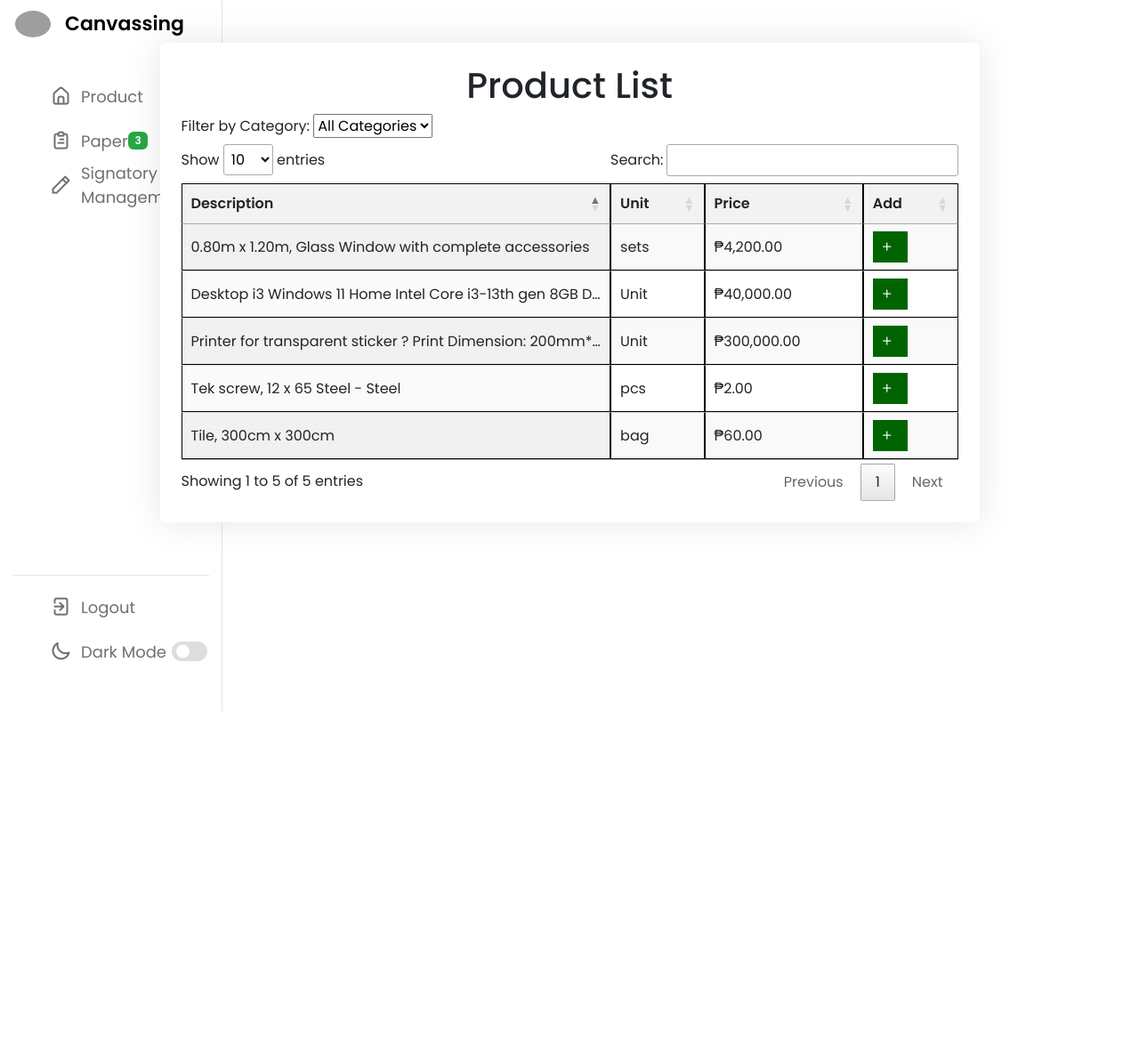
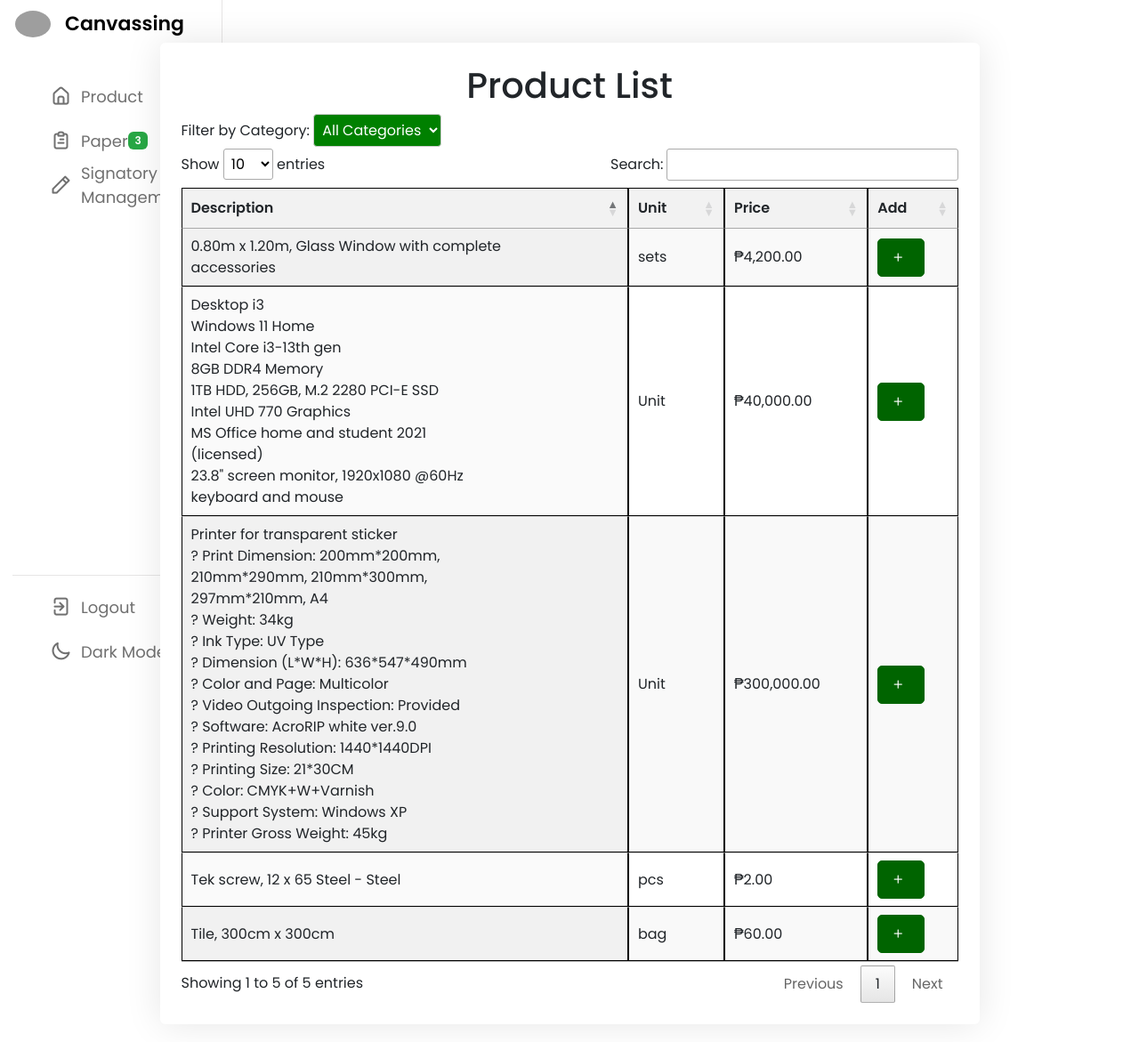
Before and after one commit to steewwww/capstone1, a PHP site: page / in a window 1280 px wide. Shown: the whole page at 89% size. Before the commit the page ends 800 px from the top, so only its background shows below. Run offline with PHP 8.4, Linux system fonts and the light colour scheme; a user stored in the database is signed in; data comes from the database, SQL or seed files in the repository; some libraries are stand-ins or nearby versions; grey boxes are pictures that could not be loaded.

Commit message:
Update index.php

```diff
--- a/index.php
+++ b/index.php
@@ -36,6 +36,7 @@ $user_data = check_login($conn);
             padding: 1.5rem;
         }
 
+
         .text-center {
             text-align: center !important;
         }
@@ -56,24 +57,50 @@ $user_data = check_login($conn);
         }
 
         .product-description {
-            max-width: 300px; /* Limit maximum width for description */
+            max-width: 550px; /* Limit maximum width for description */
             overflow: hidden;
             text-overflow: ellipsis;
-            white-space: nowrap;
+            line-height: 1.5; /* Adjust line height for readability */
         }
         .addItemBtn {
             background-color: #006400; /* Dark green color */
             color: #fff;
             border: 1px solid #006400; /* Match the border color to the background color */
-        padding: 6px 8px; /* Adjust padding to make the button smaller */
-        font-size: 14px; /* Adjust font size to make the text smaller */
+            padding: 10px 15px; /* Adjust padding to make the button more visually appealing */
+            font-size: 14px; /* Font size */
+            font-weight: bold; /* Make the text bold */
             cursor: pointer;
-        transition: background-color 0.3s; /* Add smooth transition for the background color change */
+            border-radius: 5px; /* Add rounded corners */
+            transition: background-color 0.3s, transform 0.3s; /* Add smooth transition for the background color and a slight transform */
         }
 
         .addItemBtn:hover {
             background-color: #008000; /* Slightly lighter green on hover */
-        color: #fff; /* Change text color on hover if needed */
+            color: #fff; /* Text color on hover */
+            transform: scale(1.05); /* Slightly enlarge the button on hover */
+        }
+
+        .addItemBtn:active {
+            background-color: #004d00; /* Even darker green when the button is active (clicked) */
+            transform: scale(1); /* Reset the scale on active */
+        }
+
+    #categoryFilter {
+            background-color: green;
+            color: white;
+            border: 1px solid #ccc;
+            border-radius: 4px;
+            padding: 5px;
+        }
+
+        #categoryFilter option {
+            background-color: white;
+            color: black;
+        }
+
+        #categoryFilter option[selected] {
+            background-color: green;
+            color: white;
         }
     </style>
 </head>
@@ -120,7 +147,7 @@ $user_data = check_login($conn);
                                 <thead>
                                     <tr>
                                         <th>Description</th>
-                                        <th>Unit</th>
+                                        <th style="width: 70px;" >Unit</th>
                                         <th>Price</th>
                                         <th>Add</th>
                                     </tr>
@@ -141,8 +168,9 @@ $user_data = check_login($conn);
                                     $result = mysqli_query($conn, $query);
 
                                     while ($row = mysqli_fetch_assoc($result)) {
+                                        $description_with_breaks = nl2br($row['description']);
                                         echo "<tr>";
-                                        echo "<td class='product-description'>{$row['description']}</td>";
+                                        echo "<td class='product-description'>{$description_with_breaks}</td>";
                                         echo "<td>{$row['product_name']}</td>";
                                         echo "<td>₱" . number_format($row['product_price'], 2) . "</td>";
                                         echo "<td>";
@@ -158,6 +186,7 @@ $user_data = check_login($conn);
                                         echo "</tr>";
                                     }
                                     ?>
+
                                 </tbody>
                             </table> <!-- Table ends here -->
                         </form> <!-- Form ends here -->
```
Lines whose indentation alone changed are shown as unchanged.
